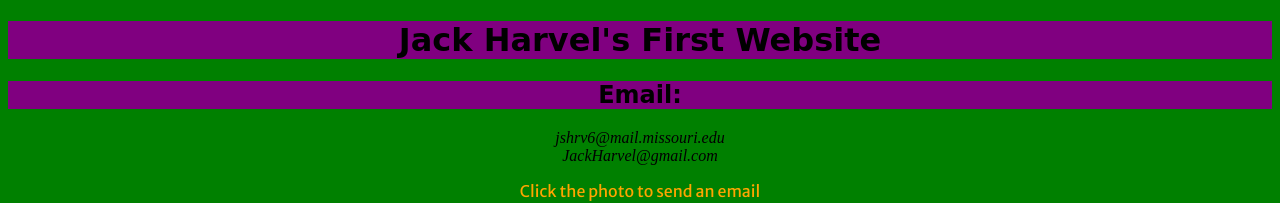
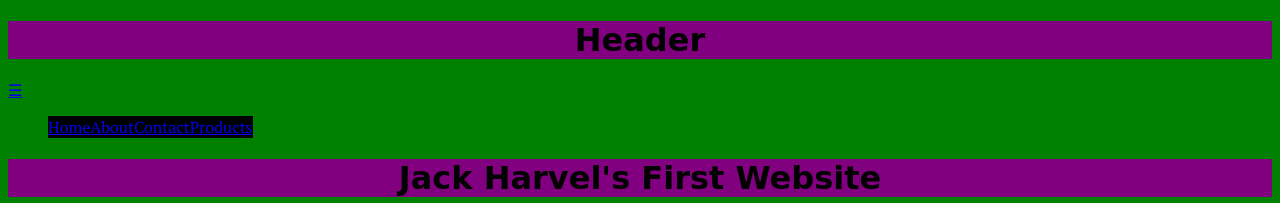
Before and after one commit to J4502-FS18/Jack-Class, a plain HTML site: page index.html in a window 1280 px wide. Shown: the top 203 px of the page. Drawn offline with Linux system fonts and the light colour scheme; a web font is replaced by a local one.

Commit message:
added header template

```diff
--- a/index.html
+++ b/index.html
@@ -10,6 +10,19 @@
   <link rel= "stylesheet" type="text/css" href="stylesheet.css"/>
     <title> Jack Harvel's First Website </title>
 </head>
+
+<header>
+    <h1>Header</h1>
+<nav>
+  <a class="menu-trigger" href="#">&#9776;</a>
+  <ul>
+    <li><a href="#">Home</a></li>
+    <li><a href="#">About</a></li>
+    <li><a href="#">Contact</a></li>
+    <li><a href="#">Products</a></li>
+  </ul>
+</nav>
+</header>
 
   <body>
       <h1> Jack Harvel's First Website </h1>
```
